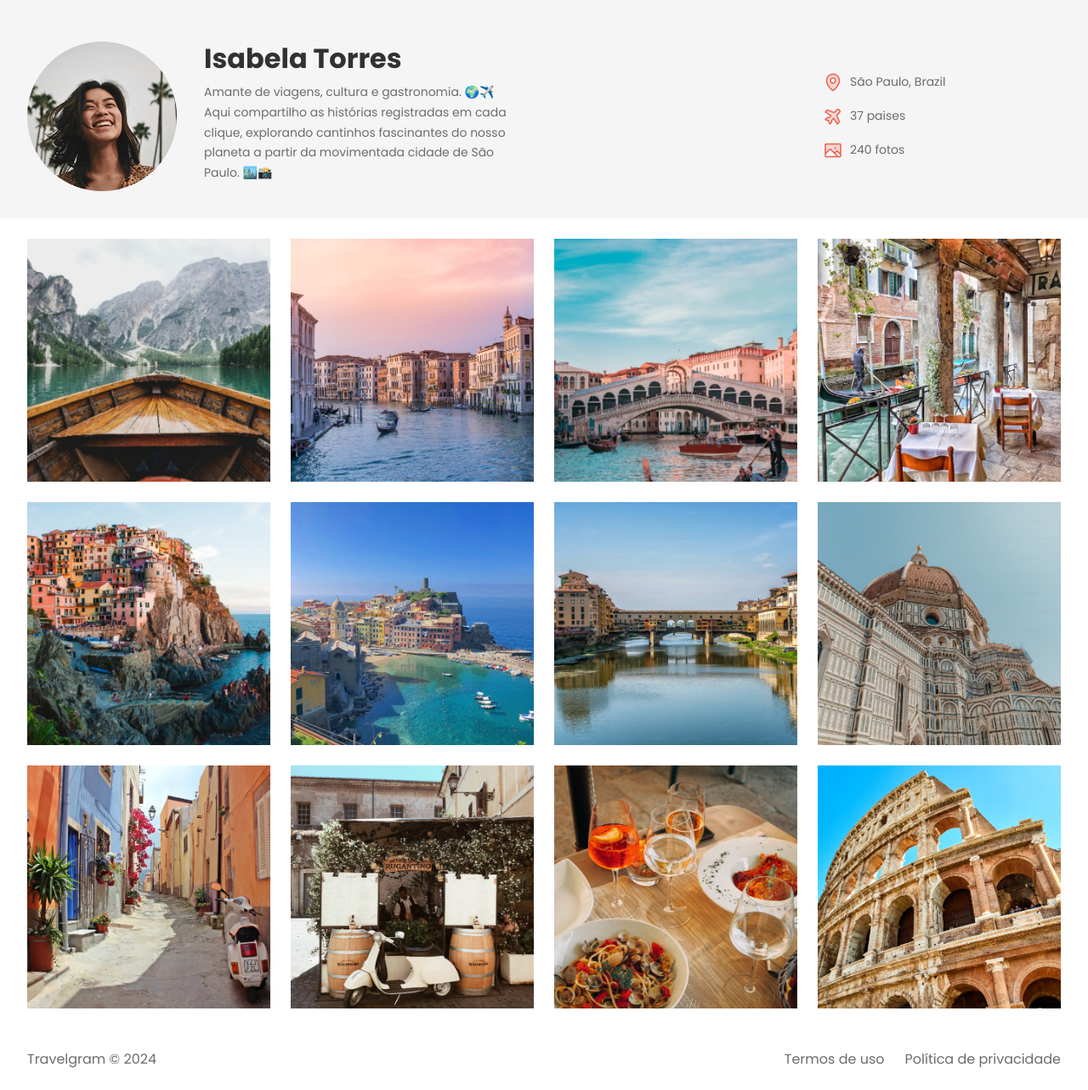
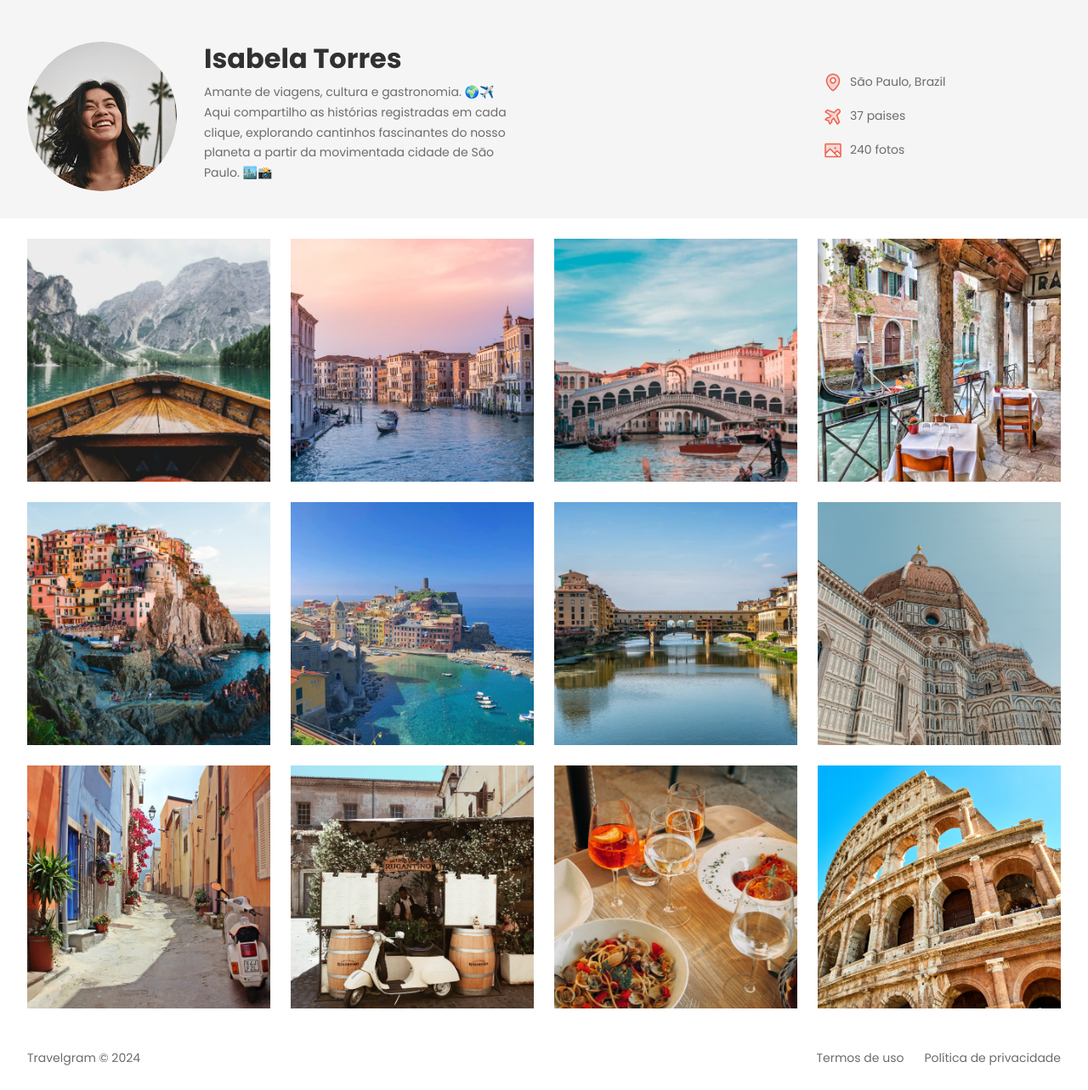
Before and after one commit to lucaswcode/travelgram, a plain HTML site: page index.html in a window 1280 px wide. Shown: the part 79-1362 px from the top of the page at 85% size. Drawn offline with Linux system fonts and the light colour scheme.

Commit message:
latest changes to the project.

```diff
--- a/styles/footer.css
+++ b/styles/footer.css
@@ -2,6 +2,7 @@ footer {
   display: flex;
   padding-block: 1.5rem;
   gap: 1.5rem;
+  font: .875rem/1.5 var(--font-family);
 
   & span:nth-child(1) {
     margin-right: auto;
--- a/styles/header.css
+++ b/styles/header.css
@@ -11,6 +11,13 @@ header {
   & #profile {
     display: flex;
     gap: 2rem;
+
+    & img {
+      width: 11rem;
+      height: 11rem;
+      object-fit: cover;
+      border-radius: 50%;
+    }
     & div {
       max-width: 24rem;
     }
```
